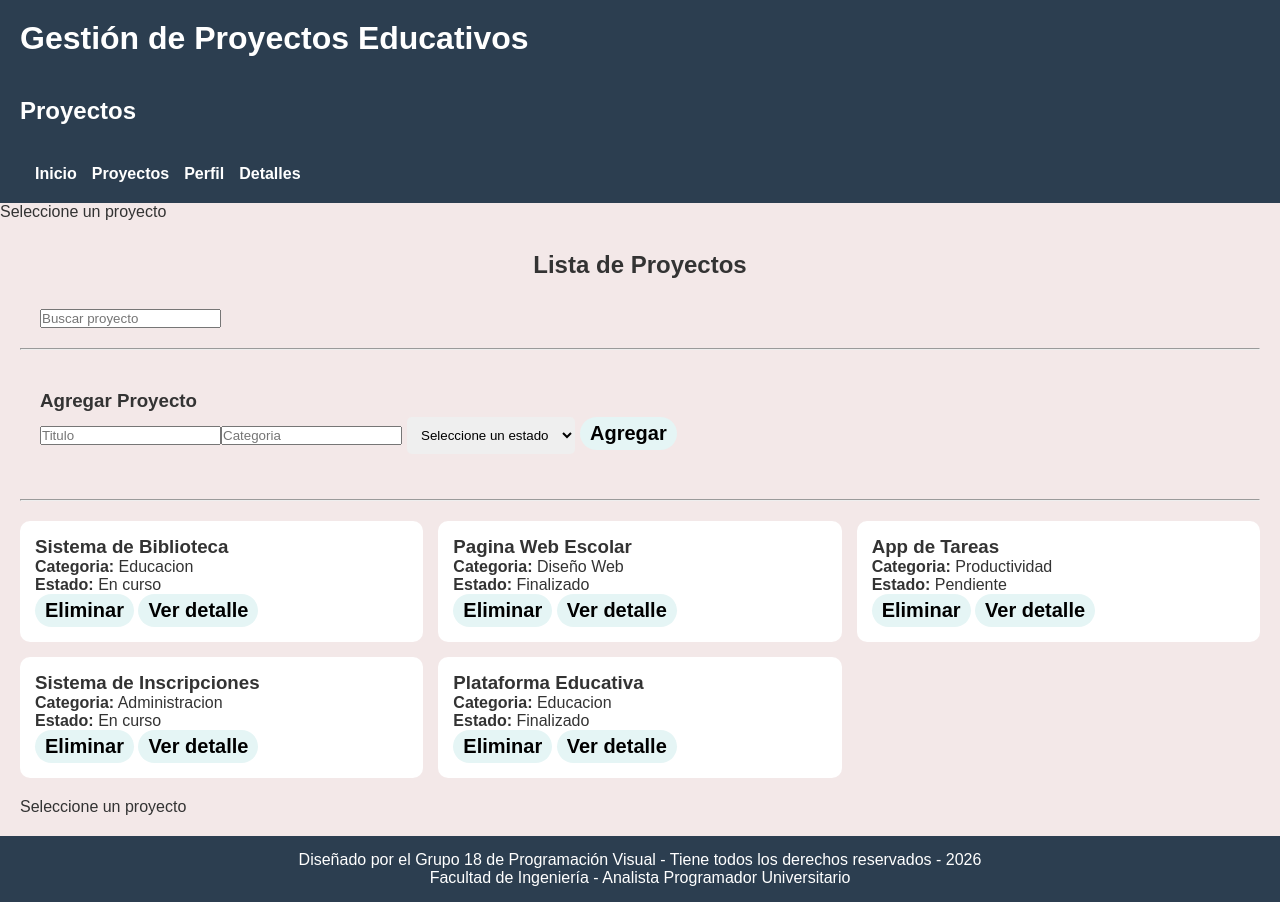
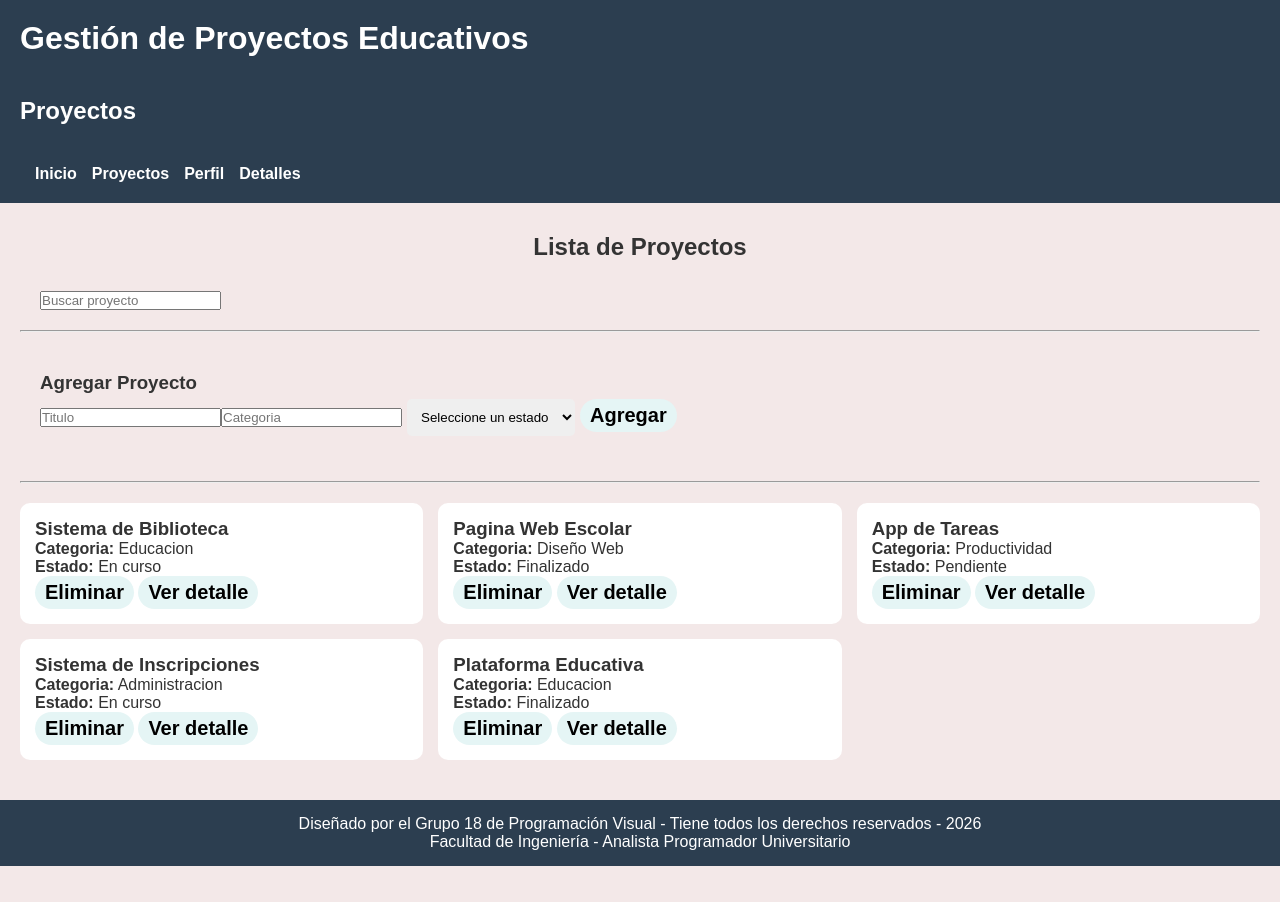
Before and after one commit to tatii0801/PV_TP3_Grupo18, a React (Vite) app: page / in a window 1280 px wide. After the commit the page ends 866 px from the top, so only its background shows below. Built offline with nearby package versions, Linux system fonts and the light colour scheme.

Commit message:
cambios en DetallesProyecto.jsx

```diff
--- a/src/components/DetalleProyecto.jsx
+++ b/src/components/DetalleProyecto.jsx
@@ -3,9 +3,8 @@ const DetalleProyecto = ({ proyecto }) => {
     if (!proyecto) {
 
         return (
-            <p>
-                Seleccione un proyecto
-            </p>
+            // <p>Seleccione un Proyecto</p>
+            <p></p>
         );
     }
 
@@ -34,19 +33,19 @@ const DetalleProyecto = ({ proyecto }) => {
                 <li>
                     PDF:
                     {' '}
-                    {proyecto.recursos.pdf}
+                    {proyecto.recursos?.pdf}
                 </li>
 
                 <li>
                     Drive:
                     {' '}
-                    {proyecto.recursos.drive}
+                    {proyecto.recursos?.drive}
                 </li>
 
                 <li>
                     GitHub:
                     {' '}
-                    {proyecto.recursos.github}
+                    {proyecto.recursos?.github}
                 </li>
 
             </ul>
@@ -58,7 +57,7 @@ const DetalleProyecto = ({ proyecto }) => {
             <ul>
 
                 {
-                    proyecto.equipo.map((persona, index) => (
+                    proyecto.equipo?.map((persona, index) => (
 
                         <li key={index}>
 
```
